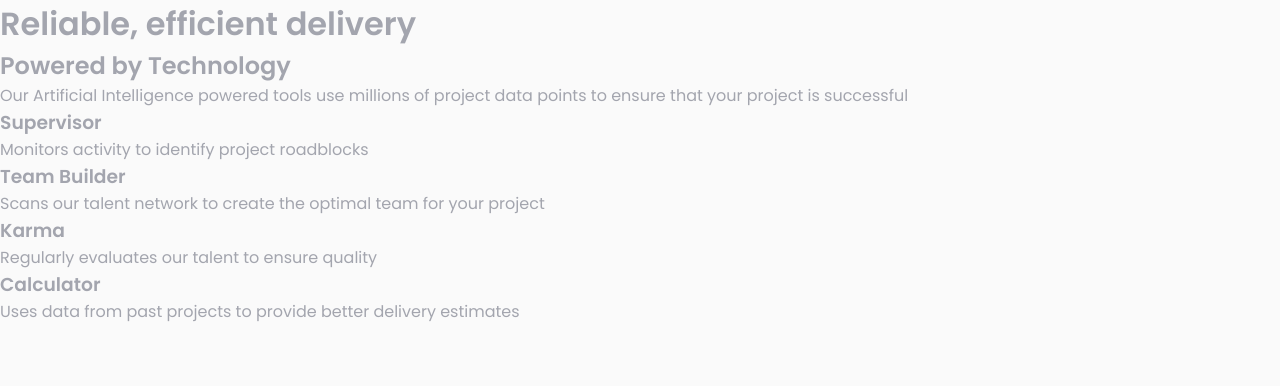
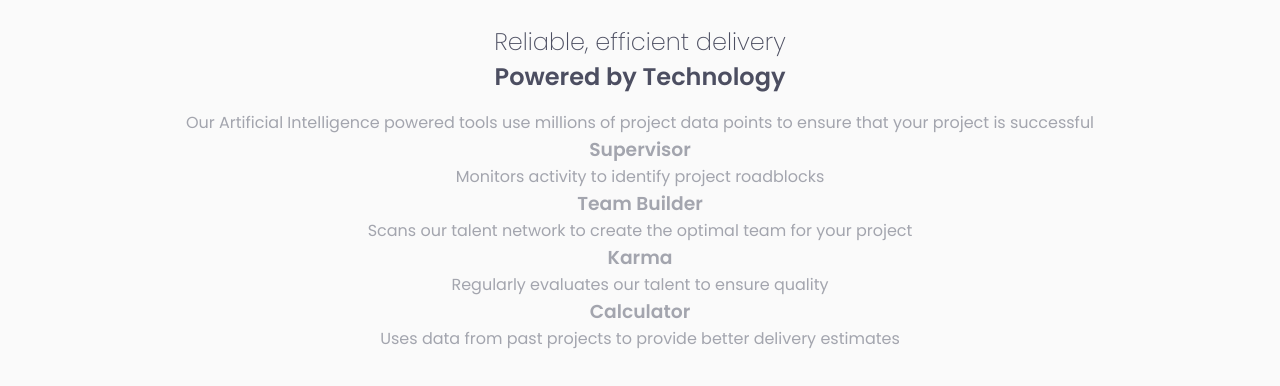
Before and after one commit to sandovalmelo/four-card-section, a plain HTML site: page index.html in a window 1280 px wide. Drawn offline with Linux system fonts and the light colour scheme.

Commit message:
add main section styles

```diff
--- /dev/null
+++ b/scss/_main.scss
@@ -0,0 +1,18 @@
+main {
+	text-align: center;
+	padding: 1.5rem;
+}
+
+.main-title {
+	font-weight: 200;
+	color: $dark-blue;
+	font-size: 1.5rem;
+}
+
+.main-subtitle {
+	color: $dark-blue;
+}
+
+.main-text {
+	margin-top: 1rem;
+}
--- a/scss/styles.scss
+++ b/scss/styles.scss
@@ -1 +1,2 @@
 @import "./base";
+@import "./main";
```
Also changed, not shown: css/styles.css.
